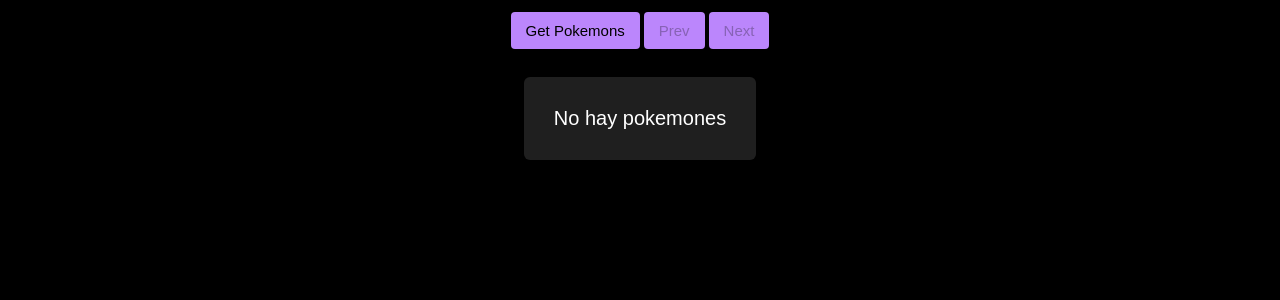
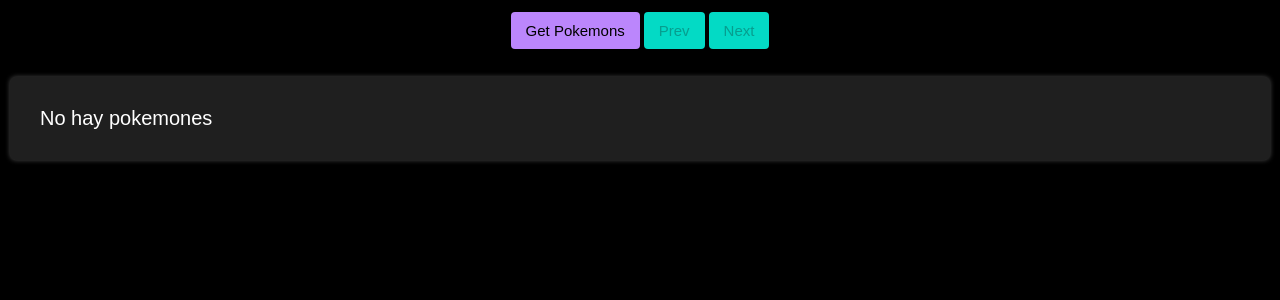
Before and after one commit to markimfeld/pokemon-api-react-redux, a React (Create React App) app: page / in a window 1280 px wide. Shown: the top 300 px of the page. Built offline with nearby package versions, Linux system fonts and the light colour scheme.

Commit message:
add styled components

```diff
--- a/public/index.html
+++ b/public/index.html
@@ -25,10 +25,12 @@
       Learn how to configure a non-root public URL by running `npm run build`.
     -->
     <title>React App</title>
-    <link href="https://fonts.googleapis.com/icon?family=Material+Icons" rel="stylesheet">
-
+    <link
+      href="https://fonts.googleapis.com/icon?family=Material+Icons"
+      rel="stylesheet"
+    />
   </head>
-  <body style="margin: 0">
+  <body style="margin: 0; background-color: black">
     <noscript>You need to enable JavaScript to run this app.</noscript>
     <div id="root"></div>
     <!--
--- a/src/App.jsx
+++ b/src/App.jsx
@@ -9,9 +9,7 @@
 
   return (
     <Provider store={store}>
-      <div style={{ backgroundColor: "#000" }}>
-        <Pokemons />
-      </div>
+      <Pokemons />
     </Provider>
   );
 }
--- a/src/components/Pokemons.jsx
+++ b/src/components/Pokemons.jsx
@@ -9,6 +9,58 @@
 } from "../redux/pokeDucks";
 
 import PokemonDetail from "../components/PokemonDetail";
+import styled from "styled-components";
+
+const Card = styled.li`
+  -webkit-box-shadow: 0px 0px 4px 2px rgba(255, 255, 255, 0.1);
+  box-shadow: 0px 0px 5px 0px rgba(255, 255, 255, 0.3);
+  display: flex;
+  flex: 1 1 200px;
+  justify-content: space-between;
+  align-items: center;
+  padding: 30px;
+  background-color: #1f1f1f;
+  border-radius: 6px;
+  color: white;
+  font-family: sans-serif;
+  font-size: 20px;
+  margin: 10px;
+  list-style: none;
+  text-decoration: none;
+`;
+
+const Container = styled.div`
+  background-color: #000;
+  height: 100vh;
+`;
+
+const BtnContainer = styled.div`
+  display: flex;
+  justify-content: center;
+  padding-top: 10px;
+`;
+
+const Button = styled.button`
+  background-color: ${(props) => (props.primary ? "#bb86fc" : "#03DAC5")};
+  padding: 10px 15px;
+  margin: 2px;
+  border: none;
+  font-size: 15px;
+  border-radius: 4px;
+`;
+
+const List = styled.ul`
+  padding: 0;
+  display: flex;
+  flex-wrap: wrap;
+  justify-content: center;
+`;
+
+const TransparentButton = styled.button`
+  background-color: transparent;
+  color: white;
+  border: none;
+`;
 
 const Pokemons = () => {
   const dispatch = useDispatch();
@@ -16,120 +68,43 @@
   const offset = useSelector((store) => store.pokemons.offset);
   const currentPokemon = useSelector((store) => store.pokemons.object);
 
-  const styles = {
-    container: {
-      backgroundColor: "#000",
-      height: "100vh",
-    },
-    btnContainer: {
-      display: "flex",
-      justifyContent: "center",
-      paddingTop: 10,
-    },
-    btn: {
-      paddingTop: 10,
-      paddingBottom: 10,
-      paddingLeft: 15,
-      paddingRight: 15,
-      margin: 2,
-      border: "none",
-      backgroundColor: "#BB86FC",
-      fontSize: 15,
-      borderRadius: 4,
-    },
-    title: {
-      fontSize: 30,
-      textAlign: "center",
-      color: "white",
-      fontFamily: "sans-serif",
-    },
-    card: {
-      display: "flex",
-      justifyContent: "space-between",
-      alignItems: "center",
-      padding: 30,
-      backgroundColor: "#1F1F1F",
-      borderRadius: 6,
-      color: "white",
-      fontFamily: "sans-serif",
-      fontSize: 20,
-      margin: 10,
-      listStyle: "none",
-      textDecoration: "none",
-    },
-    list: {
-      padding: 0,
-      display: "flex",
-      flexWrap: "wrap",
-      justifyContent: "center",
-    },
-    text: {
-      color: "black",
-      textAlign: "center",
-      fontFamily: "sans-serif",
-      fontSize: 20,
-      padding: 20,
-      backgroundColor: "#BB86FC",
-    },
-    links: {
-      display: "flex",
-      justifyContent: "center",
-      alignItems: "center",
-      textDecoration: "none",
-      backgroundColor: "transparent",
-      color: "white",
-      padding: 0,
-      margin: 0,
-      cursor: "pointer",
-    },
-    btnTransparent: {
-      backgroundColor: "transparent",
-      color: "white",
-      border: "none",
-    },
-  };
-
   return (
-    <div style={styles.container}>
-      <div style={styles.btnContainer}>
-        <button
-          style={styles.btn}
-          onClick={() => dispatch(getPokemonsAction())}
-        >
+    <Container>
+      <BtnContainer>
+        <Button primary onClick={() => dispatch(getPokemonsAction())}>
           Get Pokemons
-        </button>
-        <button
+        </Button>
+        <Button
+          secondary
+          disabled={!offset}
           onClick={() => dispatch(getPrevPokemonsAction())}
-          disabled={!offset}
-          style={styles.btn}
         >
           Prev
-        </button>
-        <button
-          style={styles.btn}
+        </Button>
+        <Button
+          secondary
           disabled={!pokemons.length}
           onClick={() => dispatch(getNextPokemonsAction())}
         >
           Next
-        </button>
-      </div>
+        </Button>
+      </BtnContainer>
       {Object.entries(currentPokemon).length > 0 && <PokemonDetail />}
-      <ul style={styles.list}>
+      <List>
         {pokemons.length > 0 &&
           pokemons.map((pokemon) => (
-            <li style={styles.card} key={pokemon.name}>
+            <Card key={pokemon.name}>
               <span>{pokemon.name}</span>
-              <button
-                style={styles.btnTransparent}
+              <TransparentButton
                 onClick={() => dispatch(getPokemonAction(pokemon.url))}
               >
                 <i className="material-icons">visibility</i>
-              </button>
-            </li>
+              </TransparentButton>
+            </Card>
           ))}
-        {pokemons.length === 0 && <li style={styles.card}>No hay pokemones</li>}
-      </ul>
-    </div>
+        {pokemons.length === 0 && <Card>No hay pokemones</Card>}
+      </List>
+    </Container>
   );
 };
 
--- a/src/redux/pokeDucks.js
+++ b/src/redux/pokeDucks.js
@@ -59,7 +59,7 @@
 export const getNextPokemonsAction = () => async (dispatch, getState) => {
   let offset = getState().pokemons.offset;
 
-  offset++;
+  offset += 20;
 
   try {
     const res = await axios.get(
@@ -76,7 +76,7 @@
   let offset = getState().pokemons.offset;
 
   if (offset > 0) {
-    offset--;
+    offset -= 20;
   }
 
   try {
```
